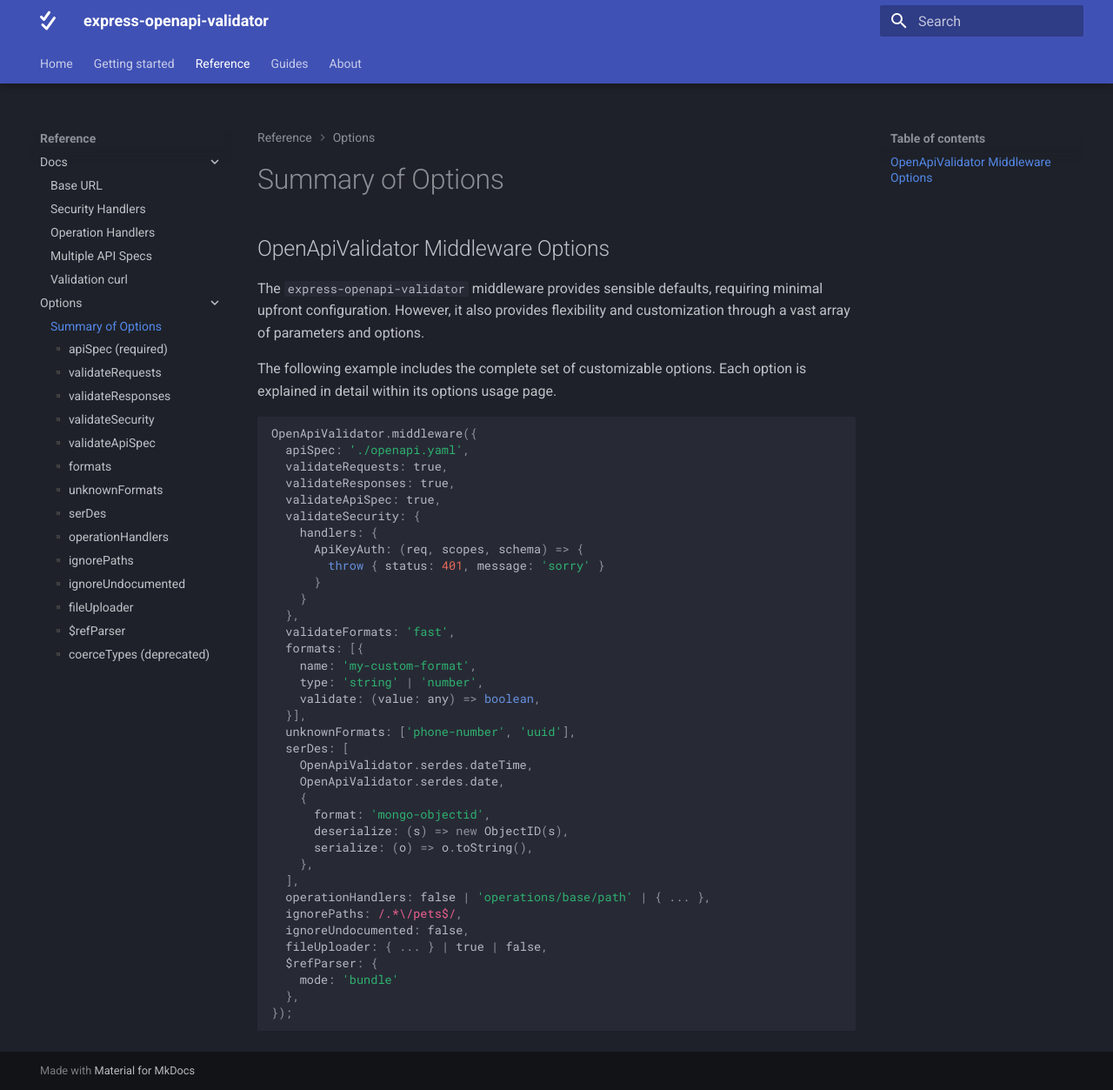
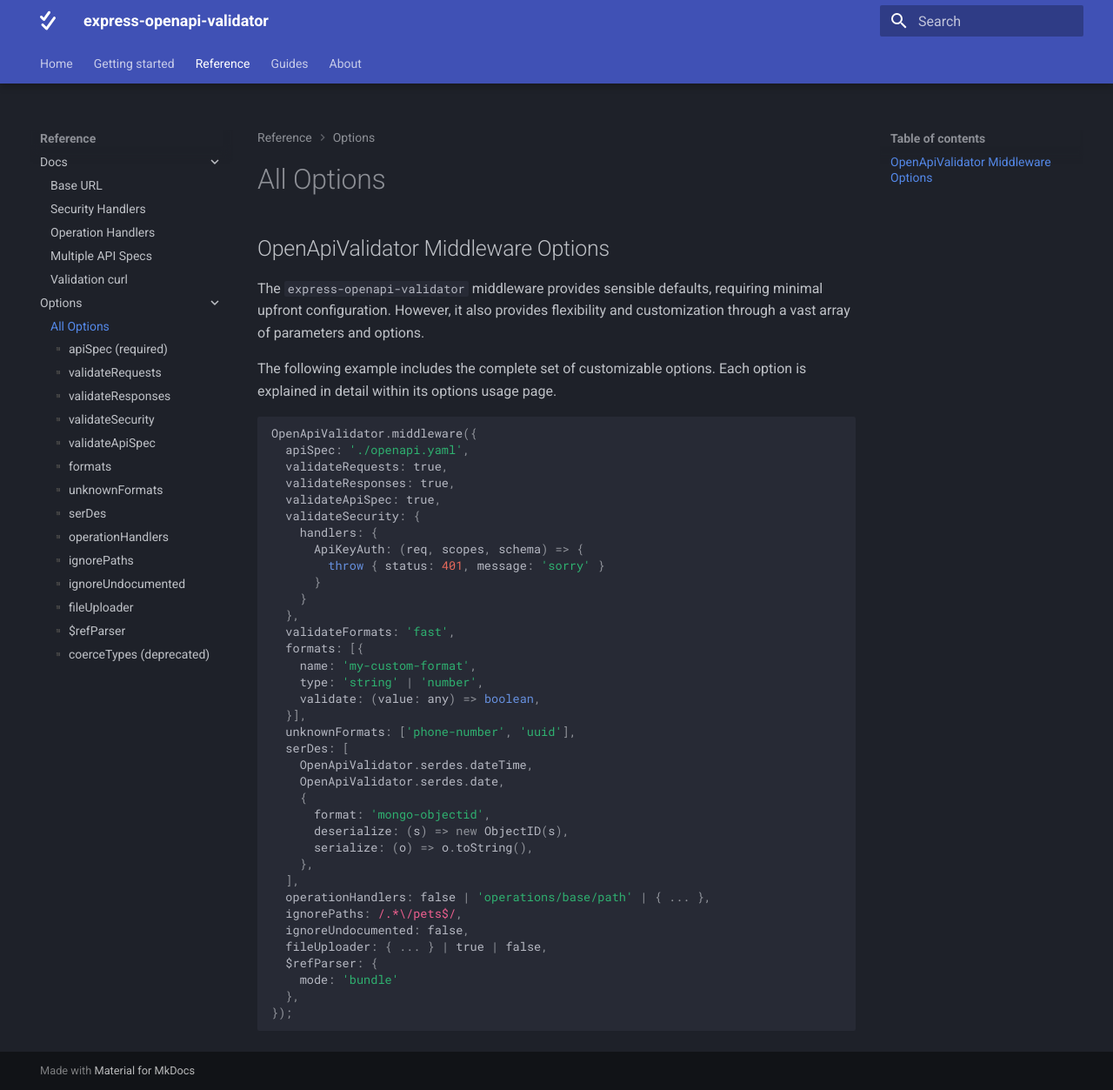
Before and after one commit to cdimascio/express-openapi-validator-documentation, an MkDocs documentation site: the page built from docs/usage-options-summary.md, in a window 1280 px wide and 1253 px high. Shown: the whole window at 87% size. Built offline with MkDocs 1.6.1 and Material for MkDocs 9.7.7, drawn with Linux system fonts in a browser that asks for light colours.

Commit message:
usage summary

```diff
--- a/docs/usage-options-summary.md
+++ b/docs/usage-options-summary.md
@@ -1,5 +1,5 @@
 ---
-title: Summary of Options
+title: All Options
 ---
 ## OpenApiValidator Middleware Options
 
```
